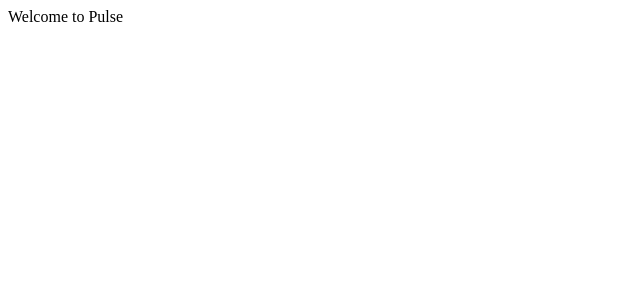
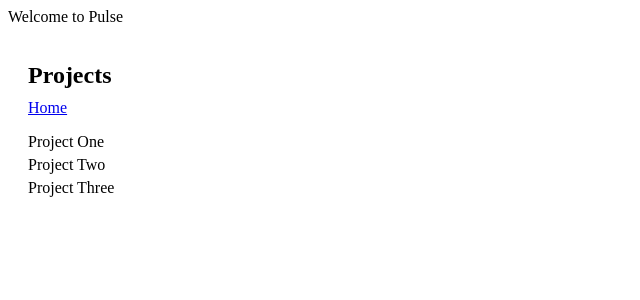
Before and after one commit to MindExpert/vue-tasks, a Vue app: page /projects in a window 1280 px wide. Before the commit this address had no page. Shown: the top 300 px of the page, without its empty margins (0-640 px from the left). Built offline with nearby package versions, Linux system fonts and the light colour scheme; the HTML template or start-up script is replaced by a standard one.

Commit message:
Adding router

```diff
--- a/src/App.vue
+++ b/src/App.vue
@@ -3,7 +3,9 @@
 <template>
     <header>Welcome to Pulse</header>
 
-    <RouterView />
+    <main>
+        <RouterView />
+    </main>
 </template>
 
 <style scoped></style>
--- a/src/router/index.ts
+++ b/src/router/index.ts
@@ -2,7 +2,18 @@
 
 const router = createRouter({
     history: createWebHistory(import.meta.env.BASE_URL),
-    routes: [],
+    routes: [
+        {
+            path: '/',
+            name: 'Home',
+            component: () => import('../views/Home.vue'),
+        },
+        {
+            path: '/projects',
+            name: 'Projects',
+            component: () => import('../views/Projects.vue'),
+        },
+    ],
 })
 
 export default router
--- /dev/null
+++ b/src/views/Home.vue
@@ -0,0 +1,17 @@
+<script setup lang="ts">
+import { RouterLink } from 'vue-router'
+</script>
+
+<template>
+    <div class="home">
+        <h1>Welcome to Home View page</h1>
+        <RouterLink to="/projects">Projects</RouterLink>
+    </div>
+</template>
+
+<style scoped>
+.home {
+    text-align: center;
+    margin-top: 50px;
+}
+</style>
--- /dev/null
+++ b/src/views/Projects.vue
@@ -0,0 +1,58 @@
+<script lang="ts">
+import { defineComponent, ref, onMounted } from 'vue'
+
+interface Project {
+    id: number
+    name: string
+}
+
+export default defineComponent({
+    name: 'Projects',
+    setup() {
+        const projects = ref<Project[]>([])
+
+        onMounted(() => {
+            // Simulate fetching data from an API
+            projects.value = [
+                { id: 1, name: 'Project One' },
+                { id: 2, name: 'Project Two' },
+                { id: 3, name: 'Project Three' },
+            ]
+        })
+
+        return {
+            projects,
+        }
+    },
+})
+</script>
+
+<template>
+    <div class="projects">
+        <h1>Projects</h1>
+        <RouterLink to="/">Home</RouterLink>
+        <ul>
+            <li v-for="project in projects" :key="project.id">{{ project.name }}</li>
+        </ul>
+    </div>
+</template>
+
+<style scoped>
+.projects {
+    padding: 20px;
+}
+
+.projects h1 {
+    font-size: 24px;
+    margin-bottom: 10px;
+}
+
+.projects ul {
+    list-style-type: none;
+    padding: 0;
+}
+
+.projects li {
+    margin: 5px 0;
+}
+</style>
```
